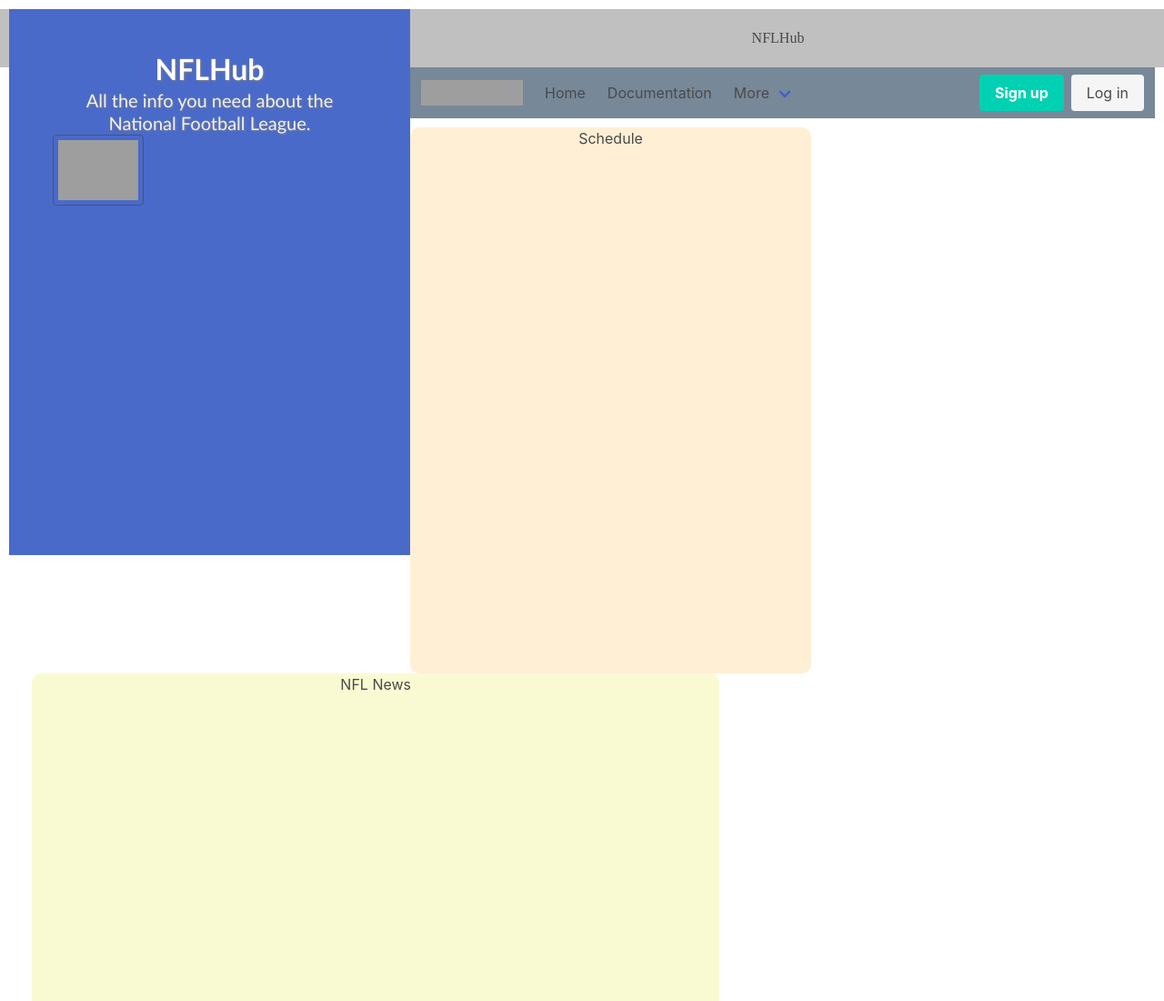
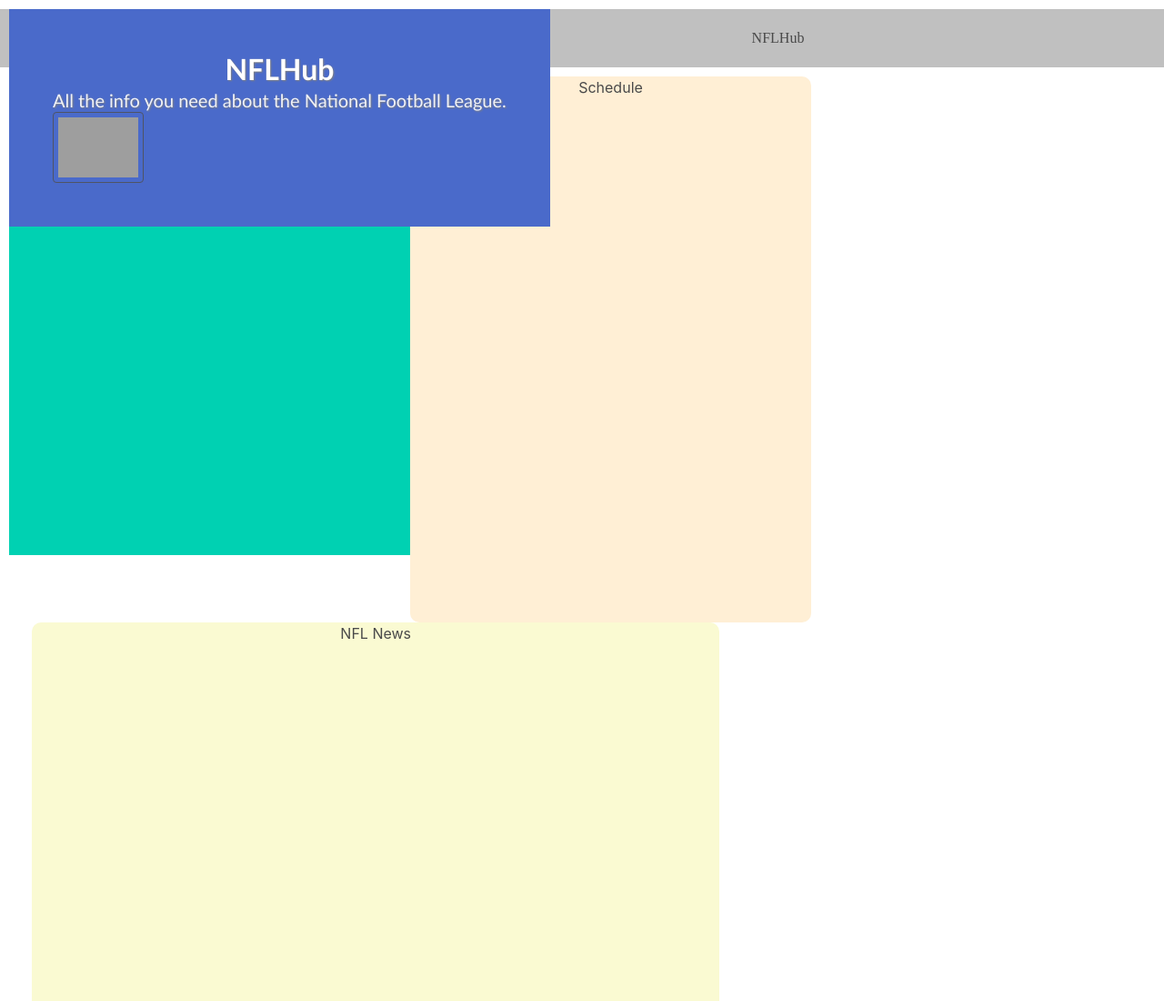
Before and after one commit to winoza/nflhub, a plain HTML site: page index.html in a window 1280 px wide. Shown: the top 1100 px of the page at 91% size. Drawn offline with nearby package versions, Linux system fonts and the light colour scheme; grey boxes are pictures that could not be loaded.

Commit message:
positioning

```diff
--- a/index.html
+++ b/index.html
@@ -31,67 +31,6 @@
             </h1>
         </header>
 
-        <nav class="navbar" role="navigation" aria-label="main navigation">
-            <div class="navbar-brand">
-              <a class="navbar-item" href="https://bulma.io">
-                <img src="https://bulma.io/images/bulma-logo.png" width="112" height="28">
-              </a>
-
-              <a role="button" class="navbar-burger burger" aria-label="menu" aria-expanded="false" data-target="navbarBasicExample">
-                <span aria-hidden="true"></span>
-                <span aria-hidden="true"></span>
-                <span aria-hidden="true"></span>
-              </a>
-            </div>
-
-            <div id="navbarBasicExample" class="navbar-menu">
-              <div class="navbar-start">
-                <a class="navbar-item">
-                  Home
-                </a>
-
-                <a class="navbar-item">
-                  Documentation
-                </a>
-
-                <div class="navbar-item has-dropdown is-hoverable">
-                  <a class="navbar-link">
-                    More
-                  </a>
-
-                  <div class="navbar-dropdown">
-                    <a class="navbar-item">
-                      About
-                    </a>
-                    <a class="navbar-item">
-                      Jobs
-                    </a>
-                    <a class="navbar-item">
-                      Contact
-                    </a>
-                    <hr class="navbar-divider">
-                    <a class="navbar-item">
-                      Report an issue
-                    </a>
-                  </div>
-                </div>
-              </div>
-
-              <div class="navbar-end">
-                <div class="navbar-item">
-                  <div class="buttons">
-                    <a class="button is-primary">
-                      <strong>Sign up</strong>
-                    </a>
-                    <a class="button is-light">
-                      Log in
-                    </a>
-                  </div>
-                </div>
-              </div>
-            </div>
-          </nav>
-
         <div class="clearfix">
             <section>
                 <h1>
--- a/style.css
+++ b/style.css
@@ -37,31 +37,6 @@ aside {
     margin-left: 2%;
     text-align: center;
 }
-.navbar {
-    background-color: gold;
-    min-height: 3.25rem;
-    position: relative;
-    z-index: 30;
-}
-.navbar, .navbar-brand, .navbar-end, .navbar-menu, .navbar-start {
-    align-items: stretch;
-    display: flex;
-    background-color: lightslategrey;
-}
-.clearfix * {
-    border-radius: 10px;
-}
-.clearfix {
-    margin-top: 10px;
-    margin-bottom: 10px;
-    margin-left: 0px;
-    margin-right: 0px;
-}
-.clearfix::after {
-    content: "";
-    display: block;
-    clear: both;
-}
 .container{
     text-align: center;
     font-family: 'Trebuchet MS', 'Lucida Sans Unicode', 'Lucida Grande', 'Lucida Sans', Arial, sans-serif;
@@ -77,6 +52,7 @@ aside {
 
 .hero-body{
    background-color: rgb(74, 106, 202);
+   position: absolute;
 }
 
 .image{
@@ -86,3 +62,18 @@ aside {
     padding: 5px;
     height: auto;
 }
+
+.clearfix * {
+    border-radius: 10px;
+}
+.clearfix {
+    margin-top: 10px;
+    margin-bottom: 10px;
+    margin-left: 0px;
+    margin-right: 0px;
+}
+.clearfix::after {
+    content: "";
+    display: block;
+    clear: both;
+}
```
